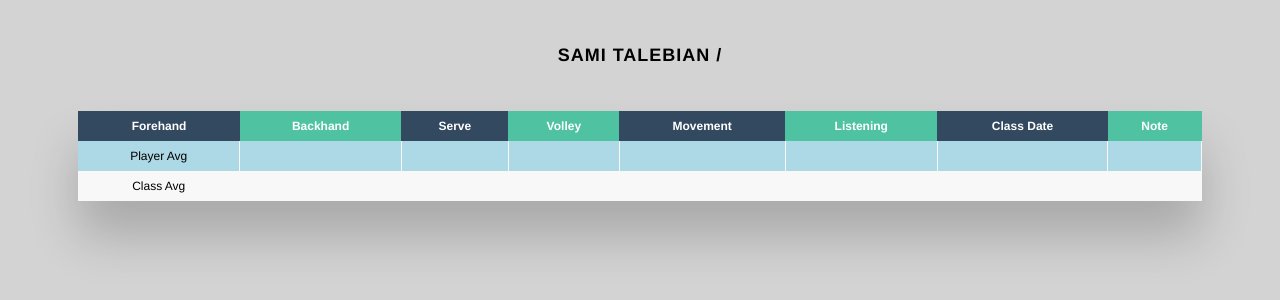
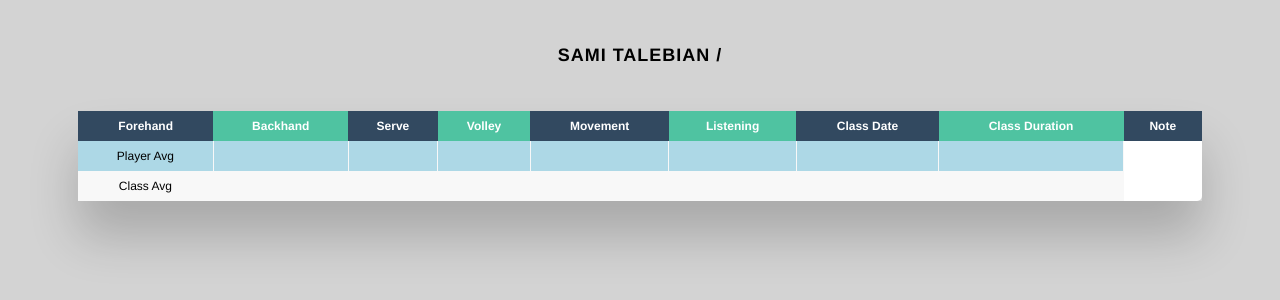
Before and after one commit to SamiTalebian/tennisAnalysis, a Django app: template analysis/templates/analysis/detail.html in a window 1280 px wide. Shown: the top 300 px of the page. Run offline with Django 3.2, Linux system fonts and the light colour scheme; the template is opened without the code that fills it: values that come from a table or form of the project are taken from there, others are empty; data comes from the database, SQL or seed files in the repository; both versions use the stored data as it was after the commit; parts of the project's set-up code (start-up, migrations or seed data) failed here and were passed over.

Commit message:
adding class duration

```diff
--- a/analysis/DTO.py
+++ b/analysis/DTO.py
@@ -15,7 +15,8 @@ class AnalysisDTO():
             "movement" : db_model.movement,
             "listening" : db_model.listening,
             "class_date" : db_model.class_date if db_model.class_date is not None else "-",
-            "note" : db_model.note if db_model.note is not None else "-"
+            "note" : db_model.note if db_model.note is not None else "-",
+            "class_duration" : db_model.class_duration
         }
 
     def player_status_list(self, db_models):
--- a/analysis/admin.py
+++ b/analysis/admin.py
@@ -17,9 +17,11 @@ class MyAdminSite(admin.AdminSite):
 
 @admin.register(Player)
 class PlayerAdmin(admin.ModelAdmin):
-    list_display = ['id' , 'name' , 'right_hand', 'dob' , 'height' , 'weight' , 'time_in_court' , 'date_created' ,'url']
+    list_display = ['id' , 'name', 'right_hand', 'dob' , 'height' , 'weight' , 'time_in_court' , 'date_created' ,'url']
     list_display_links = ('id','name')
     search_fields = ['name']
+    list_per_page = 30
+
 
     def url(self, obj):
         return 'https://atp-analysis.herokuapp.com/player-status/' + str(obj.uuid)
--- a/analysis/templates/analysis/detail.html
+++ b/analysis/templates/analysis/detail.html
@@ -17,6 +17,7 @@
                     <th>Movement</th>
                     <th>Listening</th>
                     <th>Class Date</th>
+                    <th>Class Duration</th>
                     <th>Note</th>
                 </tr>
                 </thead>
@@ -30,6 +31,7 @@
                     <td>{{record.movement}}</td>
                     <td>{{record.listening}}</td>
                     <td>{{record.class_date}}</td>
+                    <td>{{record.class_duration}}</td>
                     <td class="note">{{record.note}}</td>
                 </tr>
                 {% endfor %}
```
Also changed, not shown: db.sqlite3.
